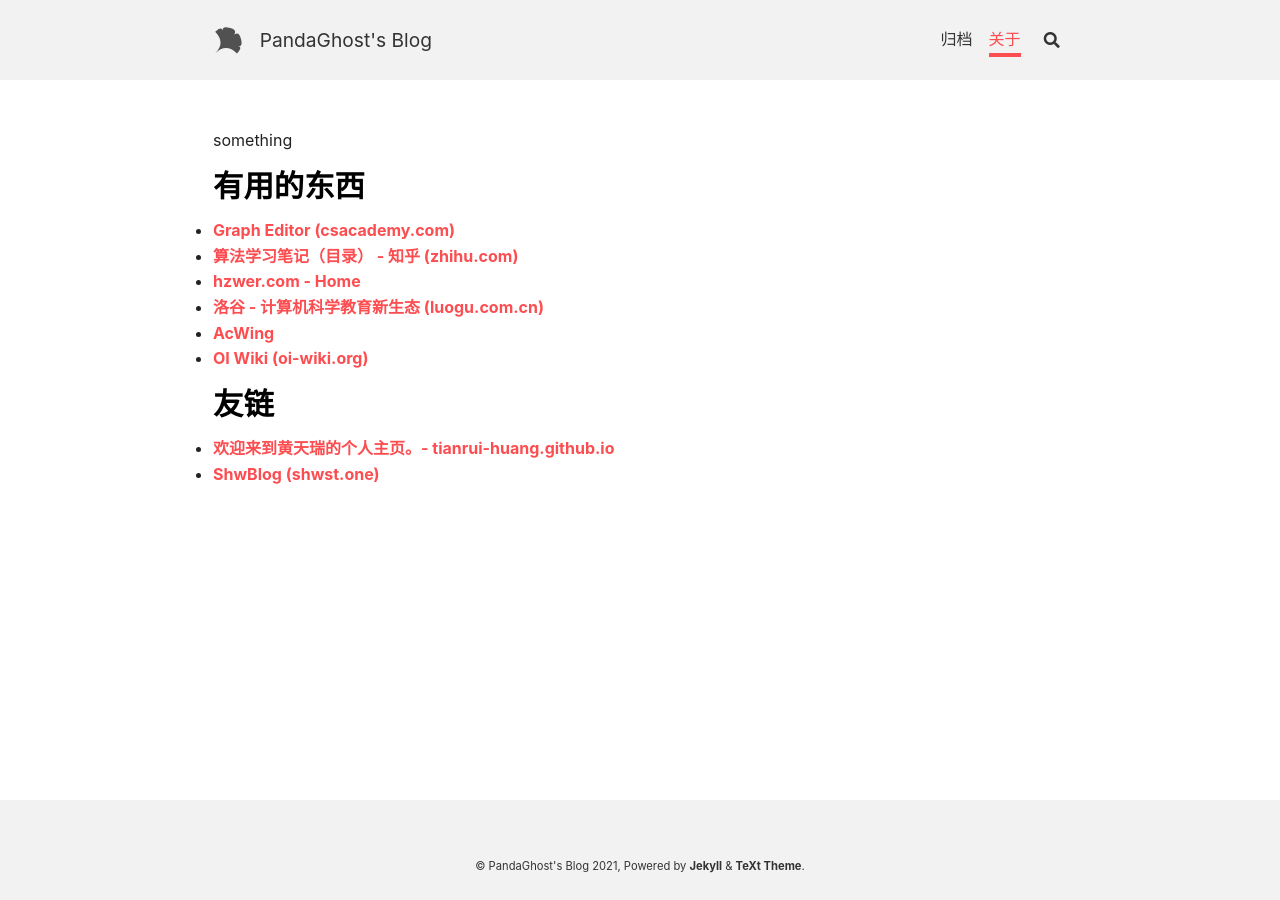
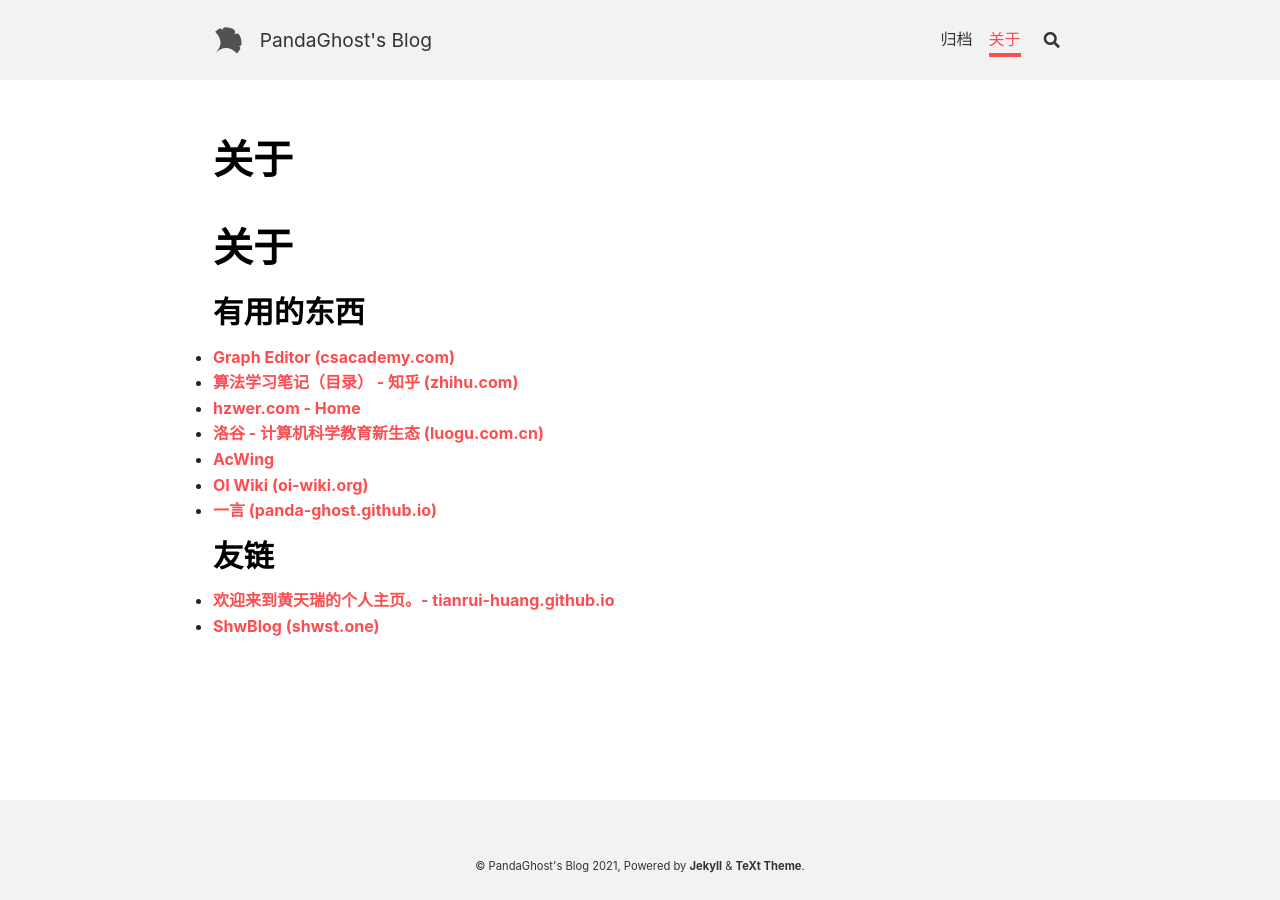
Before and after one commit to Panda-Ghost/Panda-Ghost.GitHub.io, a Jekyll site: the page built from about.md, in a window 1280 px wide. Built offline with Jekyll 4.4.1, drawn with Linux system fonts in a browser that asks for light colours; nearby versions of some CDN libraries; our own code applies the rules of GitHub Pages for plain Markdown files.

Commit message:
upd about

```diff
--- a/about.md
+++ b/about.md
@@ -1,4 +1,4 @@
-something
+# 关于
 
 ## 有用的东西
 
@@ -8,6 +8,7 @@ something
 - [洛谷 - 计算机科学教育新生态 (luogu.com.cn)](https://www.luogu.com.cn/)
 - [AcWing](https://www.acwing.com/)
 - [OI Wiki (oi-wiki.org)](https://oi-wiki.org/)
+- [一言 (panda-ghost.github.io)](https://panda-ghost.github.io/hitokoto.html)
 
 ## 友链
 
```
